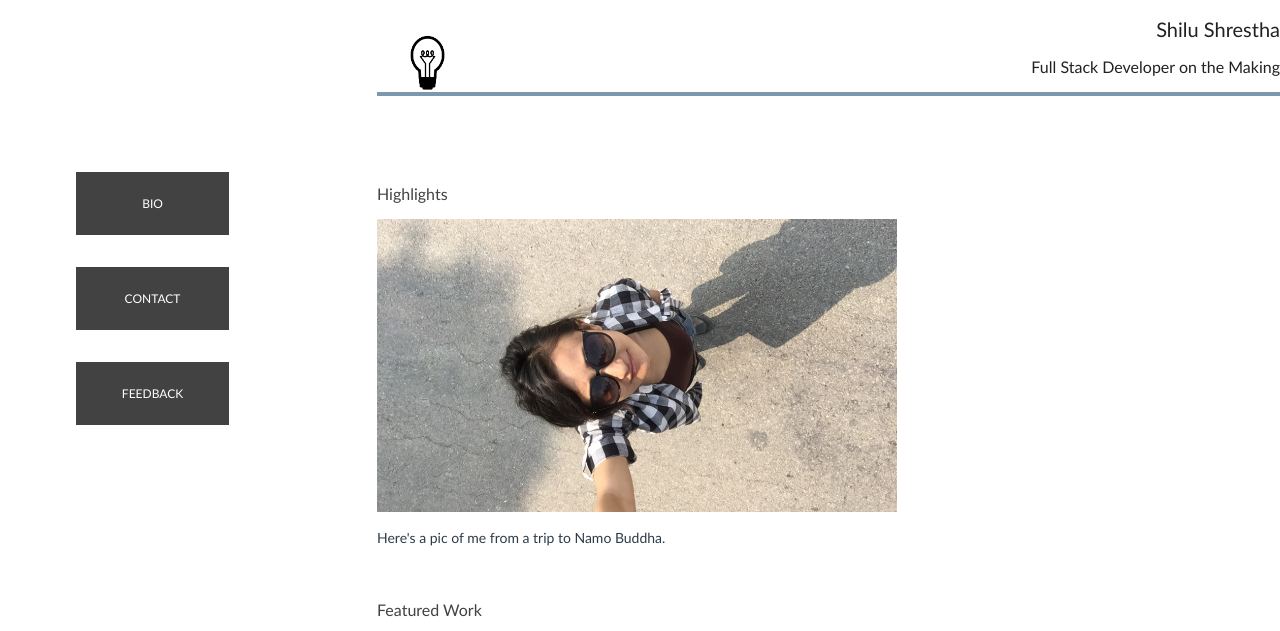
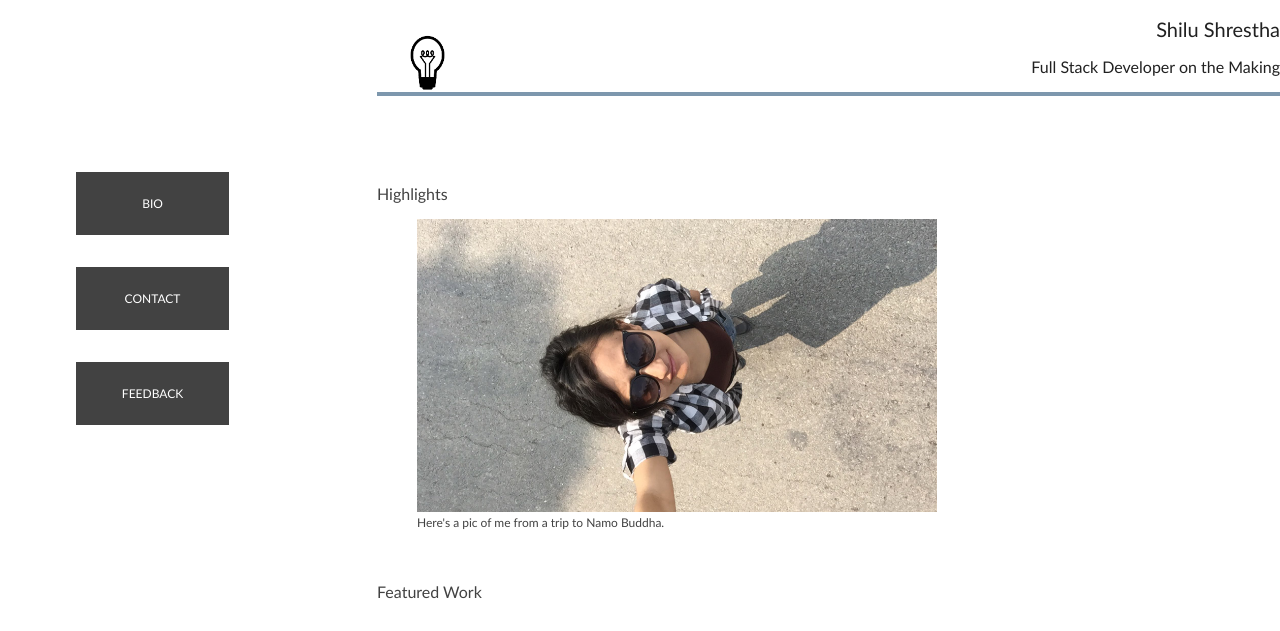
Before and after one commit to shilu-stha/PortfolioWebsite, a plain HTML site: page index.html in a window 1280 px wide. Shown: the top 631 px of the page. Drawn offline with Linux system fonts and the light colour scheme.

Commit message:
Update figure

```diff
--- a/index.html
+++ b/index.html
@@ -28,10 +28,11 @@
       <main class="main">
          <section class="description">
             <h3>Highlights</h3>
-            <div>
-               <img class="banner__img" alt="banner" src="img/highlights/mypic.jpg">
-               <p>Here's a pic of me from a trip to Namo Buddha.</p>
-            </div>
+            <figure>
+            	<img class="banner__img" alt="banner" src="img/highlights/mypic.jpg">
+            	<figcaption>Here's a pic of me from a trip to Namo Buddha.</figcaption>
+            </figure>
+
          </section>
          <section class="featured">
             <h3>Featured Work</h3>
```
Also changed, not shown: 1 other file.
